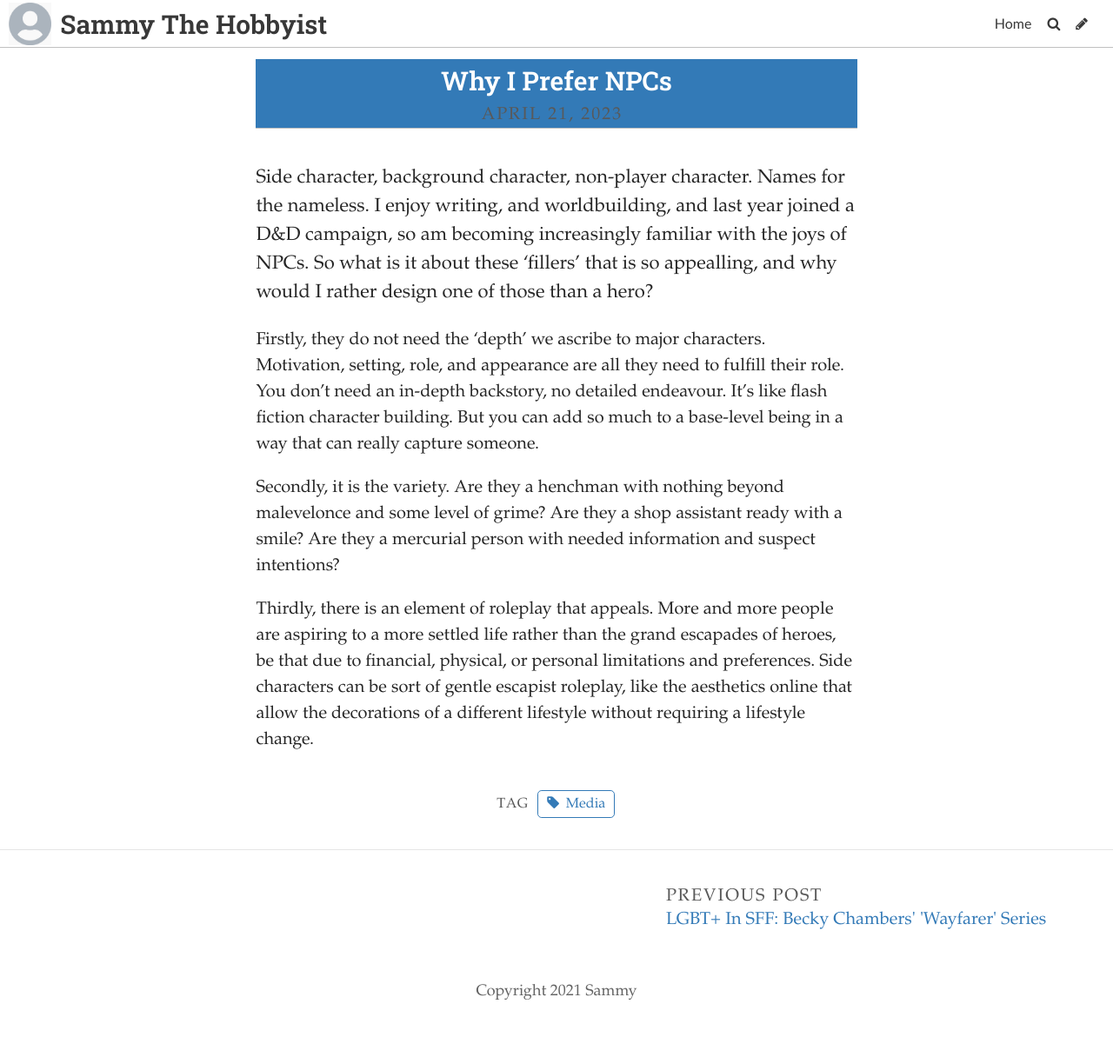
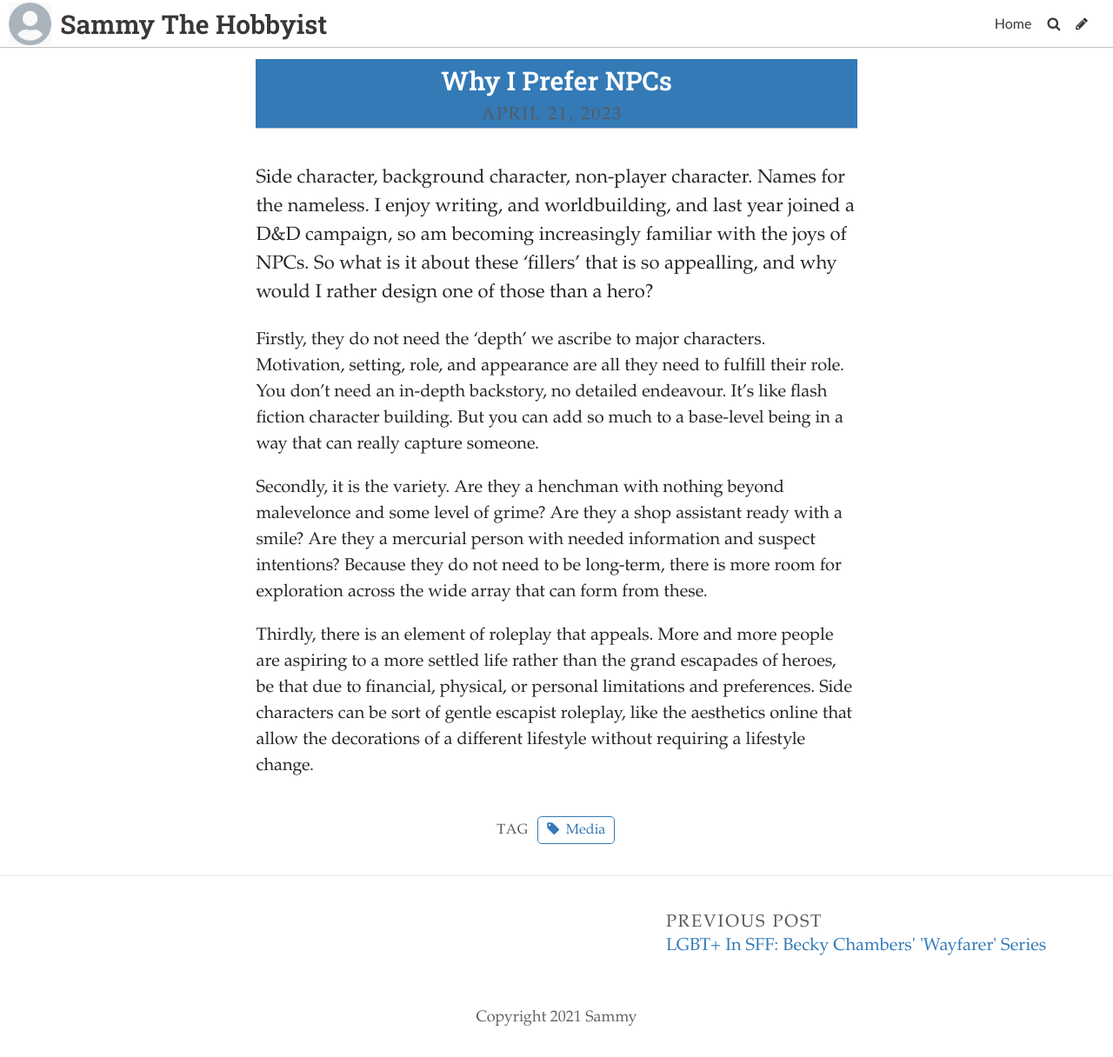
Before and after one commit to SammySpinsAYarn/Blog, a Jekyll site: the page built from _posts/2023-04-25-why-i-prefer-npcs.md, in a window 1280 px wide. Shown: the whole page at 87% size. Built offline with Jekyll 4.4.1, drawn with Linux system fonts in a browser that asks for light colours; some web fonts are replaced; before the commit the page ends 1186 px from its top, so only the background shows below that.

Commit message:
Update Post “2023-04-25-why-i-prefer-npcs”

```diff
--- a/_posts/2023-04-25-why-i-prefer-npcs.md
+++ b/_posts/2023-04-25-why-i-prefer-npcs.md
@@ -11,6 +11,6 @@ S﻿ide character, background character, non-player character. Names for the nam
 
 F﻿irstly, they do not need the 'depth' we ascribe to major characters. Motivation, setting, role, and appearance are all they need to fulfill their role. You don't need an in-depth backstory, no detailed endeavour. It's like flash fiction character building. But you can add so much to a base-level being in a way that can really capture someone.
 
-S﻿econdly, it is the variety. Are they a henchman with nothing beyond malevelonce and some level of grime? Are they a shop assistant ready with a smile? Are they a mercurial person with needed information and suspect intentions?
+S﻿econdly, it is the variety. Are they a henchman with nothing beyond malevelonce and some level of grime? Are they a shop assistant ready with a smile? Are they a mercurial person with needed information and suspect intentions? Because they do not need to be long-term, there is more room for exploration across the wide array that can form from these.
 
 T﻿hirdly, there is an element of roleplay that appeals. More and more people are aspiring to a more settled life rather than the grand escapades of heroes, be that due to financial, physical, or personal limitations and preferences. Side characters can be sort of gentle escapist roleplay, like the aesthetics online that allow the decorations of a different lifestyle without requiring a lifestyle change.
```
